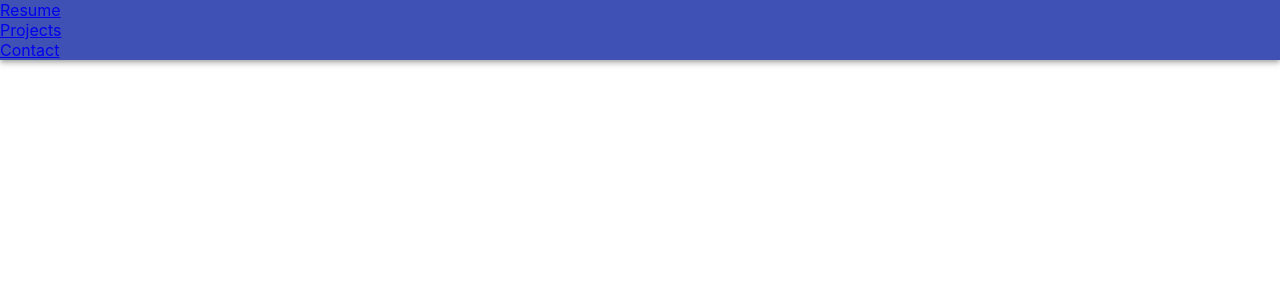
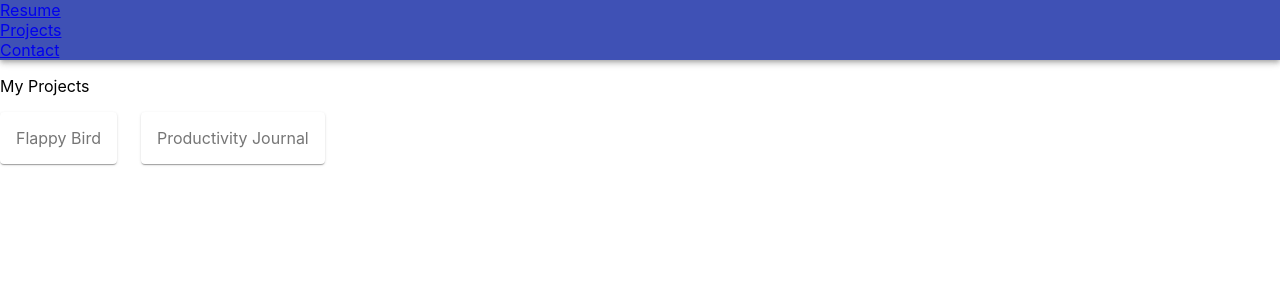
Before and after one commit to haileyringier/portfolio, a React (Create React App) app in the folder portfolio/: page /projects in a window 1280 px wide. Shown: the top 300 px of the page. Built offline with nearby package versions, Linux system fonts and the light colour scheme.

Commit message:
adds paper and grid to projects page

```diff
--- a/portfolio/src/App.js
+++ b/portfolio/src/App.js
@@ -8,8 +8,10 @@ import {
   Route,
   Link
 } from "react-router-dom"
+import Projects from './Components/Projects';
+import Home from './Components/Home';
 
-function App() {
+export default function App() {
   return (
     <div>
       <header className="App">
@@ -21,15 +23,13 @@ function App() {
               {/* <Resume /> */}
             </Route>
             <Route path="/projects">
-              {/* <Projects /> */}
+              <Projects />
             </Route>
             <Route path="/">
-              {/* <Home /> */}
+              <Home />
             </Route>
           </Switch>
       </main>
     </div>
   );
 }
-
-export default App;
--- /dev/null
+++ b/portfolio/src/Components/Home.js
@@ -0,0 +1,15 @@
+import React from 'react'
+
+
+
+export default function Home(){
+
+    return(
+        <>
+        <h1>Hailey Ringier</h1>
+        <p>LinkedIn</p>
+        <p>Github</p>
+        <p>Email</p>
+        </>
+    )
+}
--- a/portfolio/src/Components/Navbar.js
+++ b/portfolio/src/Components/Navbar.js
@@ -2,15 +2,7 @@ import React from 'react'
 import AppBar from '@material-ui/core/AppBar';
 import Toolbar from '@material-ui/core/Toolbar';
 import Typography from '@material-ui/core/Typography';
-import {
-    BrowserRouter as Router,
-    Switch,
-    Route,
-    Link,
-    useRouteMatch,
-    useParams
-  } from "react-router-dom";
-
+import {Link} from "react-router-dom";
 
 
 export default function Navbar() {
--- /dev/null
+++ b/portfolio/src/Components/Projects.js
@@ -0,0 +1,37 @@
+import React from 'react';
+import Grid from '@material-ui/core/Grid';
+import Paper from '@material-ui/core/Paper';
+import { makeStyles } from '@material-ui/core/styles';
+
+const useStyles = makeStyles((theme) => ({
+    root: {
+      flexGrow: 1,
+    },
+    paper: {
+      padding: theme.spacing(2),
+      textAlign: 'center',
+      color: theme.palette.text.secondary,
+    },
+  }));
+
+export default function Projects(){
+
+    const classes = useStyles();
+
+    return(
+        <div>
+            <p>My Projects</p>
+        <Grid container spacing={3}>
+            <Grid item >
+                <Paper className={classes.paper}>Flappy Bird</Paper>
+            </Grid>
+            <Grid item>
+                <Paper className={classes.paper}>Productivity Journal</Paper>
+            </Grid>
+
+
+        </Grid>
+        </div>
+
+    )
+}
```
